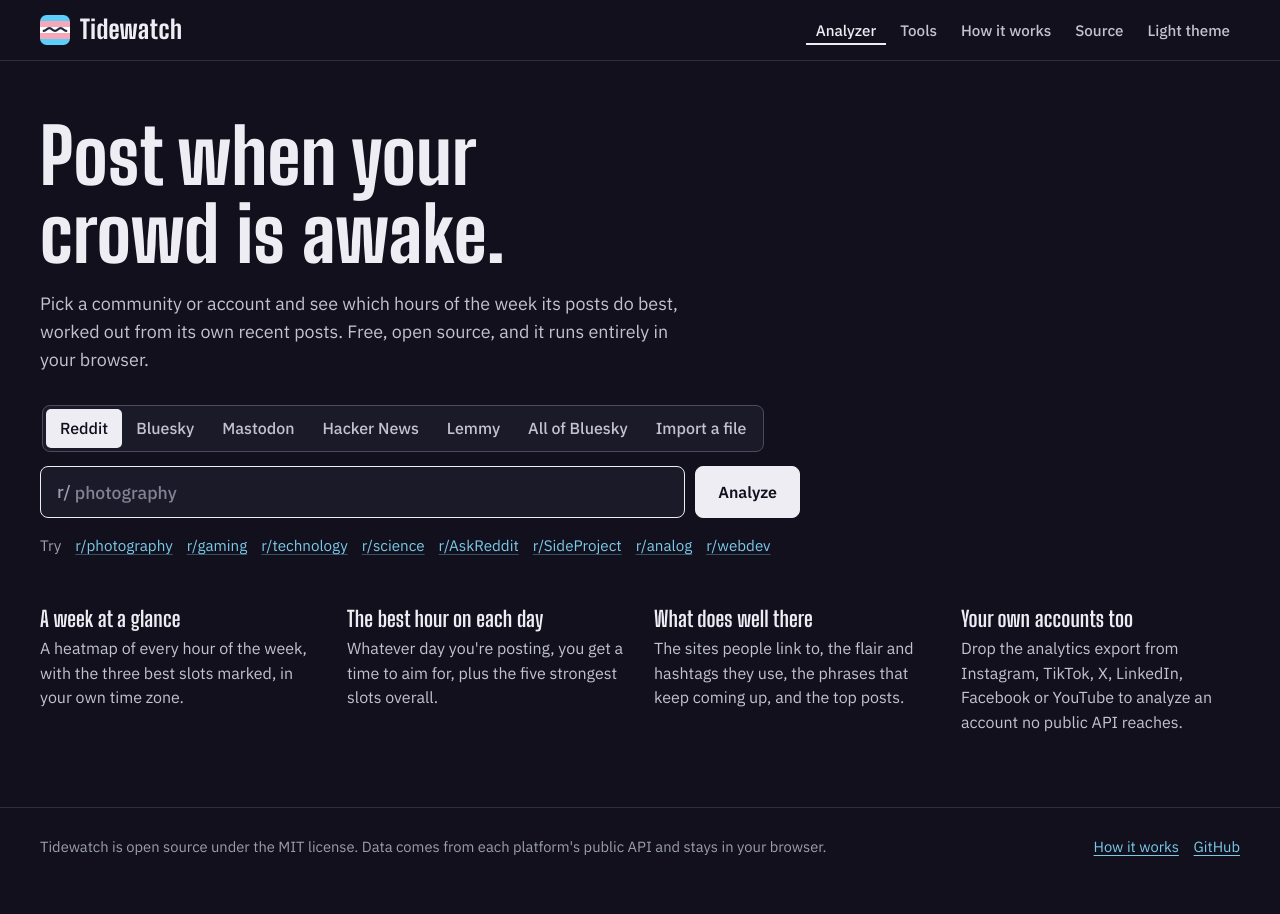
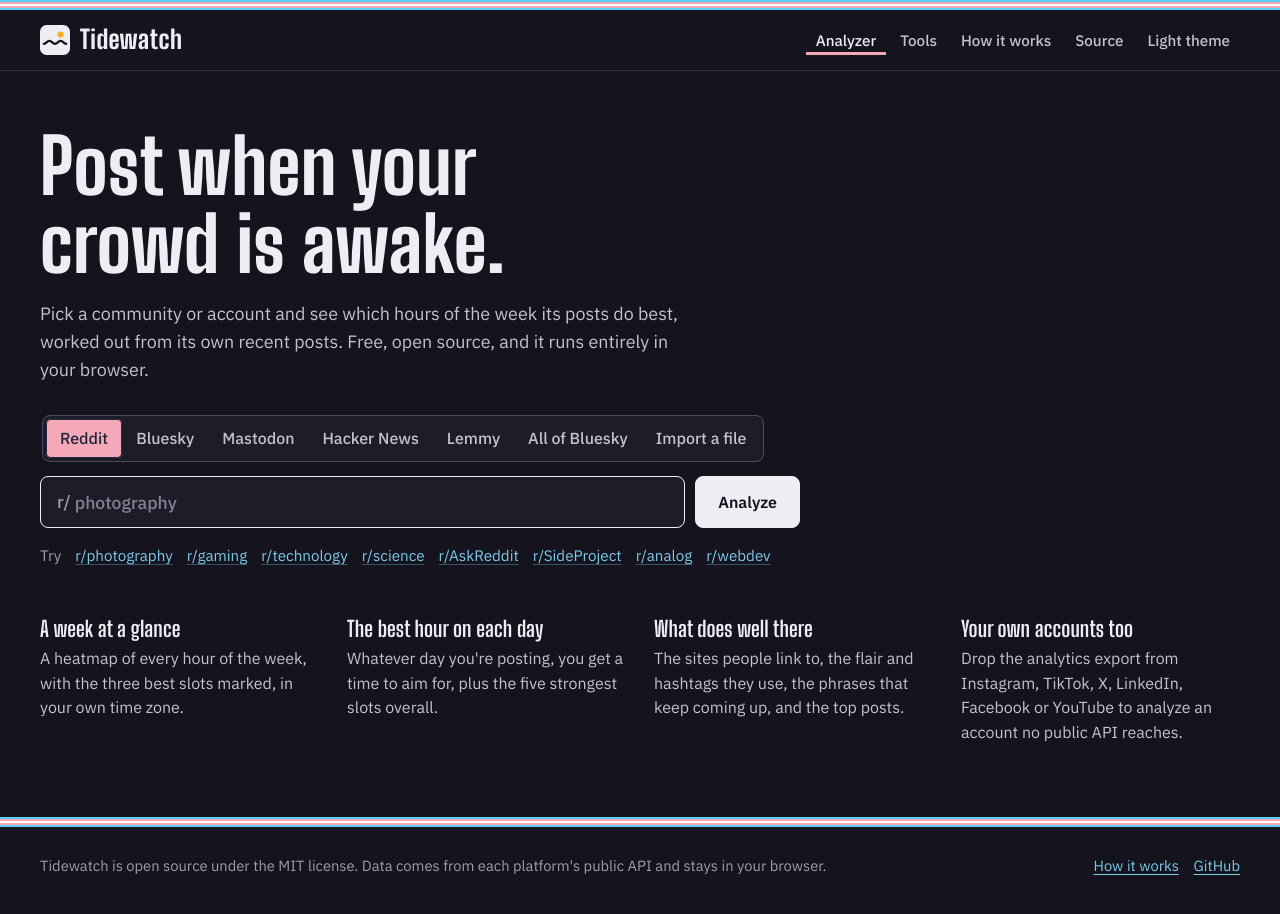
Before and after one commit to emmalegrottaglie/tidewatch, a website with bundled scripts: page site/index.html in a window 1280 px wide. Both pictures are taken after a click on the button "Dark theme". Built offline with nearby package versions, Linux system fonts and the light colour scheme.

Commit message:
Soft cream trans-flag theme, original logo, calmer dark heatmaps
Bring back the original wave-and-sun logo and favicon. Move the light
theme onto a soft cream ground and carry the trans flag through the
whole site: a flag stripe across the top of each page and the footer,
pink for the selected platform and current page, blue for the selected
heatmap view, pink and blue washes on hover and drop targets.

In dark mode the heatmap text said darker cells were better while the
dark ramp made the brightest cells best, and the top steps glared on
the dark card. The dark ramps now start near neutral and gain blue as
the score rises, stopping well short of neon, and the copy says
"stronger blue" so it reads the same in both themes.

Co-Authored-By: Claude Opus 5.5 <noreply@anthropic.com>

```diff
--- a/site/css/main.css
+++ b/site/css/main.css
@@ -2,17 +2,23 @@
 
 :root {
   color-scheme: light;
-  /* Pastel trans flag: blue #5BCEFA, pink #F5A9B8, white; tuned in OKLCH for contrast. */
-  --paper: #faf5f9;
-  --card: #fffdfe;
+  /* Soft cream ground with the trans flag colors: blue #5BCEFA, pink #F5A9B8, white.
+     Text colors are checked against the cream at 5:1 or better. */
+  --flag-blue: #5bcefa;
+  --flag-pink: #f5a9b8;
+  --flag-white: #ffffff;
+  --paper: #fbf6ee;
+  --card: #fffcf7;
   --ink: #1e283f;
-  --ink-2: #4b5266;
-  --ink-3: #656b7e;
-  --rule: #dfdce5;
-  --rule-strong: #b7b5c4;
+  --ink-2: #4b5063;
+  --ink-3: #63677a;
+  --rule: #ebe2d4;
+  --rule-strong: #c5bba9;
   --buoy: #f5adbb;
   --buoy-ink: #1e283f;
   --accent-strong: #cb7487;
+  --pink-wash: #fce6ea;
+  --blue-wash: #e1f3fb;
   --link: #006586;
   --focus: #006586;
   --danger: #a3261b;
@@ -24,7 +30,7 @@
   --n4: #b26677; --n3: #d58d9c; --n2: #ebb2bd; --n1: #f7d4da;
   --mid: #f1eff4;
   --p1: #c0e5f5; --p2: #8fcfea; --p3: #57b1d5; --p4: #188db2;
-  --empty: repeating-linear-gradient(135deg, transparent 0 3px, #dfdce5 3px 4px);
+  --empty: repeating-linear-gradient(135deg, transparent 0 3px, #e3d9ca 3px 4px);
   --radius-s: 3px;
   --radius-m: 8px;
   --font-display: "Big Shoulders Display", "Arial Narrow", sans-serif;
@@ -43,28 +49,30 @@
 @media (prefers-color-scheme: dark) {
   :root:where(:not([data-theme="light"])) {
     color-scheme: dark;
-    --paper: #11101c; --card: #1b1a28; --ink: #efedf4; --ink-2: #c3c2d1; --ink-3: #9c9dae;
-    --rule: #302e3c; --rule-strong: #4c4b5d; --link: #7bcaea; --focus: #7bcaea; --danger: #ff8a7a;
+    --paper: #15131d; --card: #1f1c29; --ink: #efedf4; --ink-2: #c3c2d1; --ink-3: #9c9dae;
+    --rule: #332f3f; --rule-strong: #4f4a5e; --link: #7bcaea; --focus: #7bcaea; --danger: #ff8a7a;
     --buoy: #f5adbb; --buoy-ink: #1e283f; --accent-strong: #e399a8; --cell-edge: rgb(255 255 255 / 0.06);
-    --s0: #1d3139; --s1: #284552; --s2: #335b6c; --s3: #3e7186;
-    --s4: #4989a2; --s5: #55a1bf; --s6: #61b9dd; --s7: #6ed3fb;
-    --n4: #e399a8; --n3: #b77784; --n2: #885a63; --n1: #5d3e44;
-    --mid: #2e2d32;
-    --p1: #284d5d; --p2: #387188; --p3: #4897b6; --p4: #64bee2;
-    --empty: repeating-linear-gradient(135deg, transparent 0 3px, #302e3c 3px 4px);
+    --pink-wash: #3a2832; --blue-wash: #1e3540;
+    --s0: #2f373a; --s1: #35464f; --s2: #3a5764; --s3: #3f677a;
+    --s4: #437990; --s5: #468aa7; --s6: #489cbf; --s7: #49afd7;
+    --n4: #ce879a; --n3: #a26d7b; --n2: #78545d; --n1: #503c41;
+    --mid: #313033;
+    --p1: #2e4651; --p2: #38667a; --p3: #4088a6; --p4: #46abd4;
+    --empty: repeating-linear-gradient(135deg, transparent 0 3px, #3a3646 3px 4px);
   }
 }
 :root[data-theme="dark"] {
   color-scheme: dark;
-  --paper: #11101c; --card: #1b1a28; --ink: #efedf4; --ink-2: #c3c2d1; --ink-3: #9c9dae;
-  --rule: #302e3c; --rule-strong: #4c4b5d; --link: #7bcaea; --focus: #7bcaea; --danger: #ff8a7a;
+  --paper: #15131d; --card: #1f1c29; --ink: #efedf4; --ink-2: #c3c2d1; --ink-3: #9c9dae;
+  --rule: #332f3f; --rule-strong: #4f4a5e; --link: #7bcaea; --focus: #7bcaea; --danger: #ff8a7a;
   --buoy: #f5adbb; --buoy-ink: #1e283f; --accent-strong: #e399a8; --cell-edge: rgb(255 255 255 / 0.06);
-  --s0: #1d3139; --s1: #284552; --s2: #335b6c; --s3: #3e7186;
-  --s4: #4989a2; --s5: #55a1bf; --s6: #61b9dd; --s7: #6ed3fb;
-  --n4: #e399a8; --n3: #b77784; --n2: #885a63; --n1: #5d3e44;
-  --mid: #2e2d32;
-  --p1: #284d5d; --p2: #387188; --p3: #4897b6; --p4: #64bee2;
-  --empty: repeating-linear-gradient(135deg, transparent 0 3px, #302e3c 3px 4px);
+    --pink-wash: #3a2832; --blue-wash: #1e3540;
+  --s0: #2f373a; --s1: #35464f; --s2: #3a5764; --s3: #3f677a;
+  --s4: #437990; --s5: #468aa7; --s6: #489cbf; --s7: #49afd7;
+  --n4: #ce879a; --n3: #a26d7b; --n2: #78545d; --n1: #503c41;
+  --mid: #313033;
+  --p1: #2e4651; --p2: #38667a; --p3: #4088a6; --p4: #46abd4;
+  --empty: repeating-linear-gradient(135deg, transparent 0 3px, #3a3646 3px 4px);
 }
 
 *, *::before, *::after { box-sizing: border-box; }
@@ -92,6 +100,13 @@ p { margin: 0; }
 .wrap { width: min(1200px, 100% - 32px); margin-inline: auto; }
 
 /* ---------- header ---------- */
+/* The trans flag runs across the top of every page and closes the footer. */
+.site-header::before, .site-footer::before {
+  content: ""; display: block; height: 10px;
+  background: linear-gradient(to bottom,
+    var(--flag-blue) 0 20%, var(--flag-pink) 20% 40%, var(--flag-white) 40% 60%,
+    var(--flag-pink) 60% 80%, var(--flag-blue) 80% 100%);
+}
 .site-header { border-bottom: 1px solid var(--rule); }
 .site-header .wrap { display: flex; align-items: center; gap: 24px; min-height: 60px; flex-wrap: wrap; }
 .wordmark { display: flex; align-items: center; gap: 10px; font: 800 1.6rem/1 var(--font-display); color: var(--ink); text-decoration: none; letter-spacing: 0.02em; }
@@ -101,8 +116,9 @@ p { margin: 0; }
   color: var(--ink-2); text-decoration: none; padding: 6px 10px; border-radius: var(--radius-s);
   font: 500 0.95rem/1.2 var(--font-body); background: none; border: 0; cursor: pointer;
 }
-.site-nav a:hover, .theme-toggle:hover { color: var(--ink); background: var(--card); }
-.site-nav a[aria-current="page"] { color: var(--ink); box-shadow: inset 0 -2px 0 var(--ink); border-radius: 0; }
+.site-nav a:hover, .theme-toggle:hover { color: var(--ink); background: var(--pink-wash); }
+.site-nav a[aria-current="page"] { color: var(--ink); box-shadow: inset 0 -3px 0 var(--flag-pink); border-radius: 0; }
+::selection { background: var(--flag-pink); color: #1e283f; }
 
 /* ---------- hero / search ---------- */
 .hero { padding: 56px 0 40px; }
@@ -114,7 +130,7 @@ p { margin: 0; }
 .platforms label { position: relative; }
 .platforms input { position: absolute; opacity: 0; inset: 0; margin: 0; cursor: pointer; }
 .platforms span { display: block; padding: 7px 14px; border-radius: 5px; font-weight: 500; color: var(--ink-2); white-space: nowrap; }
-.platforms input:checked + span { background: var(--ink); color: var(--paper); }
+.platforms input:checked + span { background: var(--flag-pink); color: #1e283f; box-shadow: inset 0 0 0 1px #1e283f; }
 .platforms input:focus-visible + span { outline: 2px solid var(--focus); outline-offset: 1px; }
 .platforms label:hover input:not(:checked) + span { color: var(--ink); }
 
@@ -138,7 +154,7 @@ p { margin: 0; }
 
 /* import */
 .dropzone { margin-top: 14px; border: 1.5px dashed var(--rule-strong); border-radius: var(--radius-m); padding: 24px; background: var(--card); }
-.dropzone.dragging { border-color: var(--ink); background: color-mix(in srgb, var(--s0) 60%, var(--card)); }
+.dropzone.dragging { border-color: var(--ink); background: var(--blue-wash); }
 .dropzone p + p { margin-top: 8px; }
 .dropzone details { margin-top: 14px; }
 .dropzone summary { cursor: pointer; font-weight: 500; }
@@ -155,7 +171,7 @@ select, .input {
 /* progress */
 .progress { margin-top: 28px; max-width: 760px; }
 .progress-track { height: 6px; background: var(--rule); border-radius: 3px; overflow: hidden; }
-.progress-bar { height: 100%; width: 100%; background: var(--ink); transform: scaleX(0); transform-origin: left center; transition: transform var(--motion-300) var(--ease-out); }
+.progress-bar { height: 100%; width: 100%; background: linear-gradient(to right, var(--flag-blue), var(--flag-pink)); transform: scaleX(0); transform-origin: left center; transition: transform var(--motion-300) var(--ease-out); }
 .progress p { margin-top: 8px; color: var(--ink-2); }
 .notice { margin-top: 24px; padding: 14px 16px; border-left: 3px solid var(--danger); background: var(--card); max-width: 760px; }
 
@@ -199,7 +215,7 @@ details.table-view table th[scope="row"] { text-align: left; white-space: nowrap
 .segmented { display: inline-flex; border: 1px solid var(--rule-strong); border-radius: 6px; padding: 2px; }
 .segmented { flex-wrap: wrap; }
 .segmented button { white-space: nowrap; border: 0; background: none; font: 500 0.88rem var(--font-body); color: var(--ink-2); padding: 5px 10px; border-radius: 4px; cursor: pointer; }
-.segmented button[aria-pressed="true"] { background: var(--ink); color: var(--paper); }
+.segmented button[aria-pressed="true"] { background: var(--flag-blue); color: #1e283f; box-shadow: inset 0 0 0 1px #1e283f; }
 
 /* heatmap: the tide table */
 .heatmap { --cell: minmax(0, 1fr); display: grid; grid-template-columns: 46px repeat(24, var(--cell)); grid-template-rows: auto repeat(7, 34px); gap: 3px; }
@@ -311,7 +327,8 @@ table.data th button[aria-sort]::after { content: " ↓"; }
 .prose table { margin-top: 12px; }
 
 /* ---------- footer ---------- */
-.site-footer { border-top: 1px solid var(--rule); padding: 28px 0 40px; color: var(--ink-3); font-size: 0.92rem; }
+.site-footer { padding: 0 0 40px; color: var(--ink-3); font-size: 0.92rem; }
+.site-footer::before { margin-bottom: 28px; }
 .site-footer .wrap { display: flex; flex-wrap: wrap; gap: 8px 28px; justify-content: space-between; }
 
 @media (max-width: 640px) {
--- a/site/index.html
+++ b/site/index.html
@@ -16,7 +16,7 @@
   <header class="site-header">
     <div class="wrap">
       <a class="wordmark" href="./">
-        <svg viewBox="0 0 32 32" aria-hidden="true"><clipPath id="logo-clip"><rect width="32" height="32" rx="7"/></clipPath><g clip-path="url(#logo-clip)"><rect width="32" height="6.4" fill="#5bcefa"/><rect y="6.4" width="32" height="6.4" fill="#f5a9b8"/><rect y="12.8" width="32" height="6.4" fill="#fff"/><rect y="19.2" width="32" height="6.4" fill="#f5a9b8"/><rect y="25.6" width="32" height="6.4" fill="#5bcefa"/></g><path d="M4 17c3 0 3-3 6-3s3 3 6 3 3-3 6-3 3 3 6 3" fill="none" stroke="#1e283f" stroke-width="2.4" stroke-linecap="round"/></svg>
+        <svg viewBox="0 0 32 32" aria-hidden="true"><rect width="32" height="32" rx="7" fill="currentColor"/><path d="M4 20c3 0 3-3 6-3s3 3 6 3 3-3 6-3 3 3 6 3" fill="none" stroke="var(--paper)" stroke-width="2.4" stroke-linecap="round"/><circle cx="22" cy="10" r="3.2" fill="#f9ad26"/></svg>
         Tidewatch
       </a>
       <nav class="site-nav" aria-label="Main">
--- a/site/js/app.js
+++ b/site/js/app.js
@@ -354,14 +354,14 @@ function render({ animate = false } = {}) {
   let heatDesc;
   if (bestMode) {
     heatDesc = r.best.audience && perfCounts
-      ? `Darker hours are better times to post: they combine when ${name}'s audience is active with how well posts published then did.`
+      ? `Stronger blue hours are better times to post: they combine when ${name}'s audience is active with how well posts published then did.`
       : r.best.audience
-        ? `Darker hours are when ${name}'s audience is most active, so a new post is seen by the most people.`
-        : `Darker hours are when ${name}'s posts did best compared with its other posts.`;
+        ? `Stronger blue hours are when ${name}'s audience is most active, so a new post is seen by the most people.`
+        : `Stronger blue hours are when ${name}'s posts did best compared with its other posts.`;
   } else if (perf) {
     heatDesc = `How posts published in each hour ranked on ${metricNoun}: the share of other posts they beat, on average. Blue hours beat the typical 50%, pink hours fall short.`;
   } else {
-    heatDesc = `How many ${activityLabel.replace(' per hour', '')} appear in each hour of the week. Darker is busier.`;
+    heatDesc = `How many ${activityLabel.replace(' per hour', '')} appear in each hour of the week. Stronger blue is busier.`;
   }
   const fmtCell = (v) => (bestMode ? String(Math.round(v)) : perf ? fmtPct(v) : fmtNum(v));
   const heatPanel = panel(`Best times to post on ${name}`, heatDesc, heatHost,
```
Also changed, not shown: site/method.html (+1 -1 lines), site/tools.html (+1 -1 lines), site/favicon.svg.
